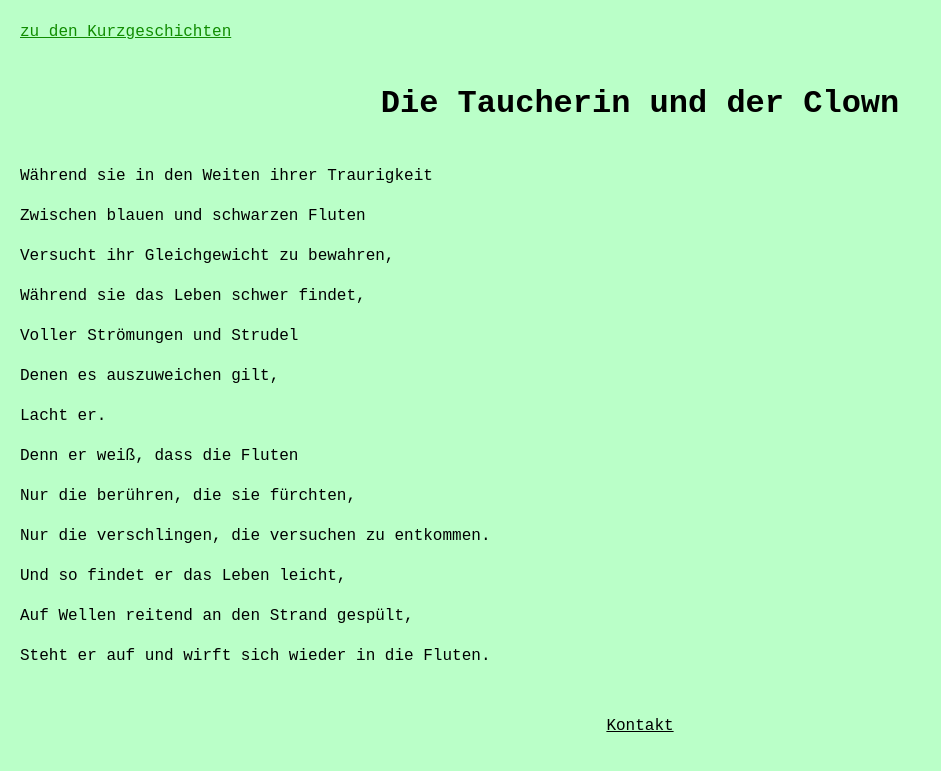
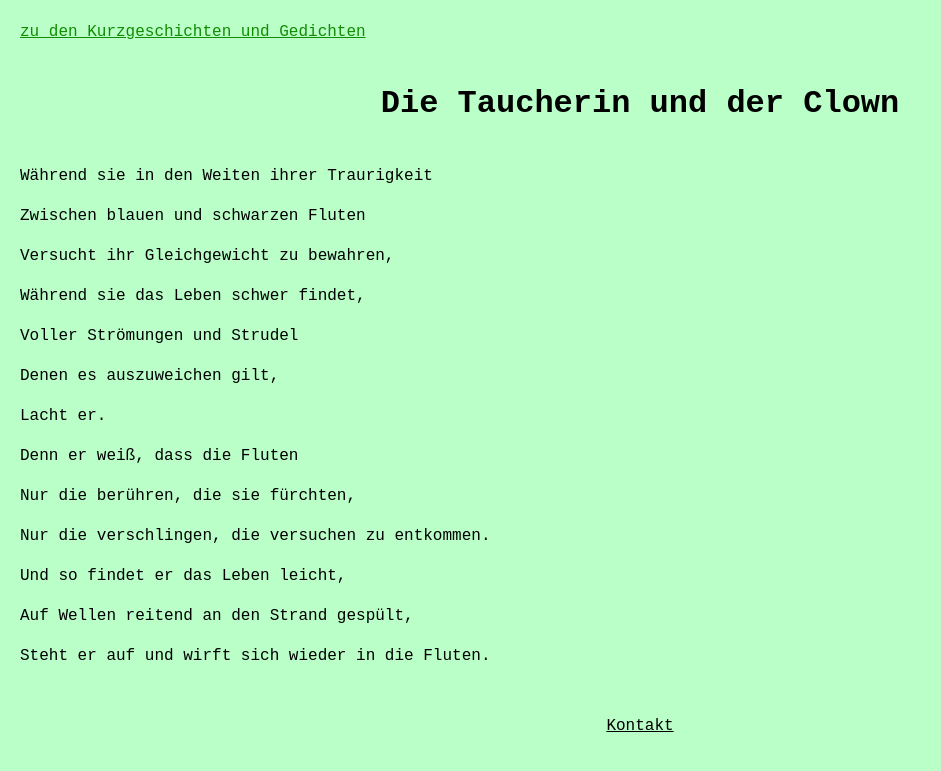
Before and after one commit to bananaboat-nat/lies-mich.com, a Jekyll site: the page built from _stories/taucherin_und_clown.markdown, in a window 1280 px wide. Shown: the top 771 px of the page, without its empty margins (0-941 px from the left). Built offline with Jekyll 4.4.1, drawn with Linux system fonts in a browser that asks for light colours.

Commit message:
Update story.html

```diff
--- a/_layouts/story.html
+++ b/_layouts/story.html
@@ -3,7 +3,7 @@ layout: default
 ---
 
 <div class="back-button">
-  <a href="/" class="back-button">zu den Kurzgeschichten</a>
+  <a href="/" class="back-button">zu den Kurzgeschichten und Gedichten</a>
 </div>
 <h1 style="margin-top: 60px;">{{ page.title }}</h1>
 <div class="story-content">{{ content }}</div>
```
